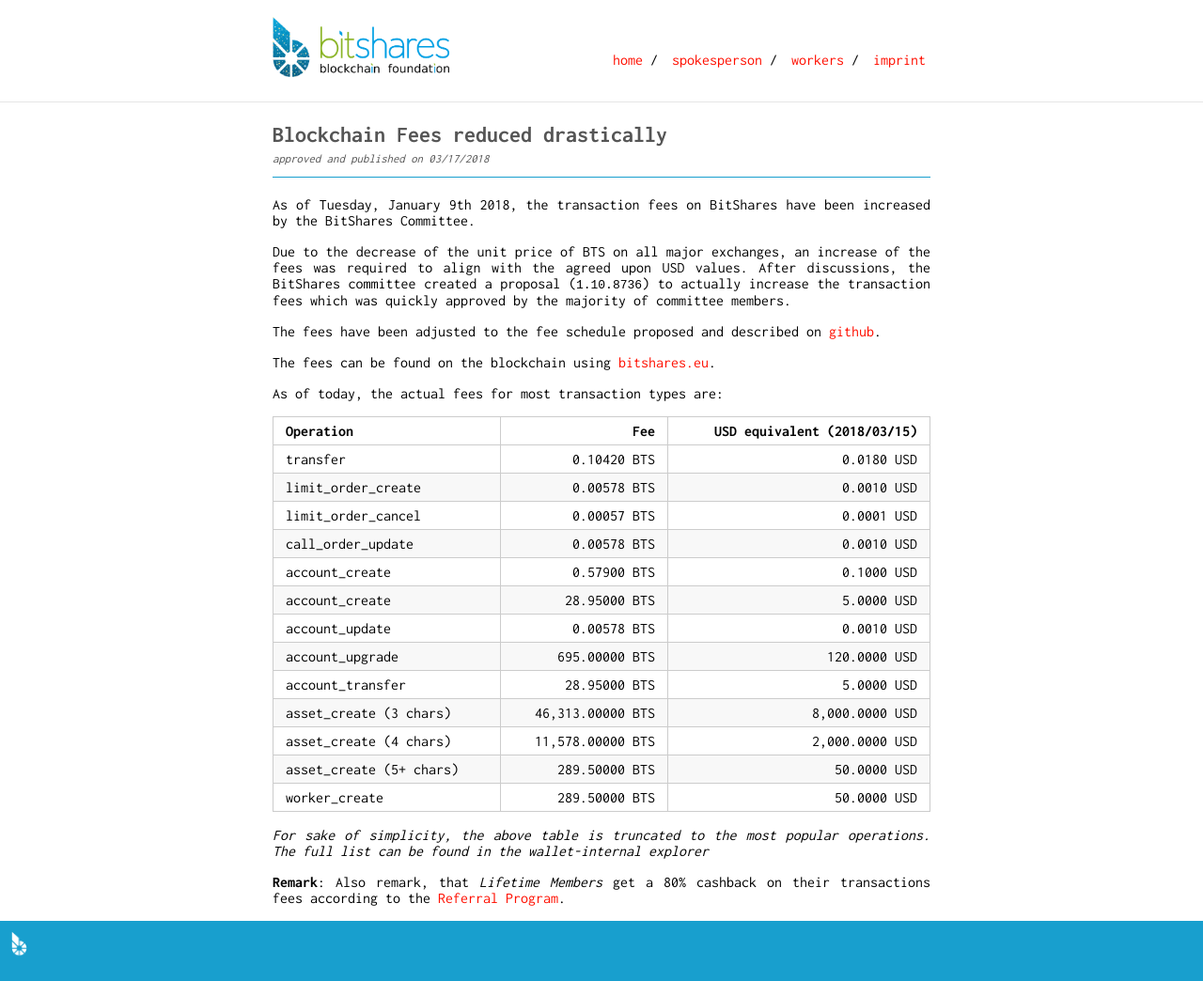
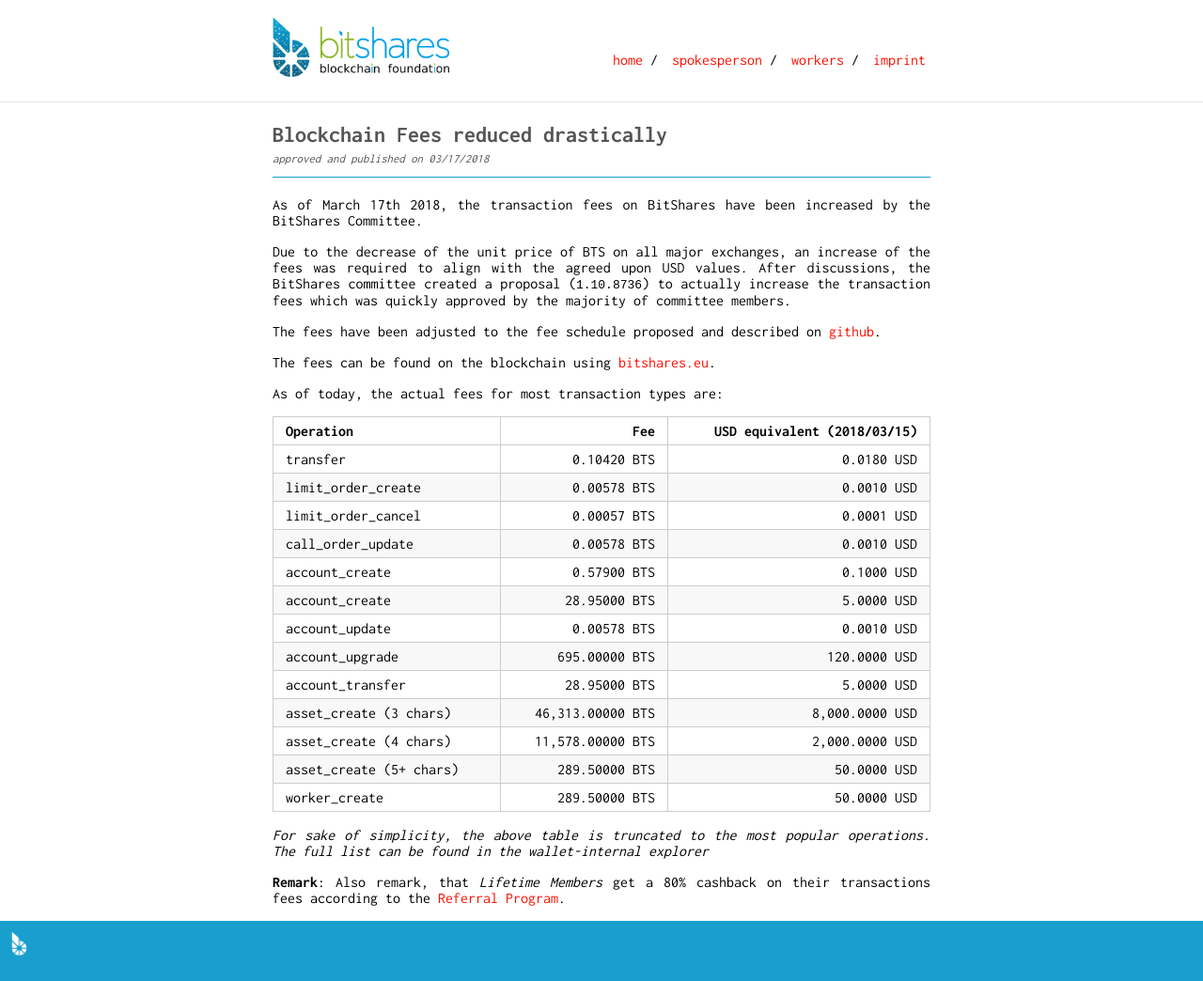
Before and after one commit to thehapax/bitshares.foundation, a Jekyll site: the page built from _announcements/2018-03-17-blockchain-fees-increased.md, in a window 1280 px wide. Shown: the whole page at 94% size. Built offline with Jekyll 4.4.1, drawn with Linux system fonts in a browser that asks for light colours.

Commit message:
fix date

```diff
--- a/_announcements/2018-03-17-blockchain-fees-increased.md
+++ b/_announcements/2018-03-17-blockchain-fees-increased.md
@@ -3,7 +3,7 @@ title: Blockchain Fees reduced drastically
 layout: announcement
 ---
 
-As of Tuesday, January 9th 2018, the transaction fees on BitShares have
+As of March 17th 2018, the transaction fees on BitShares have
 been increased by the BitShares Committee.
 
 Due to the decrease of the unit price of BTS on all major exchanges, an increase
```
